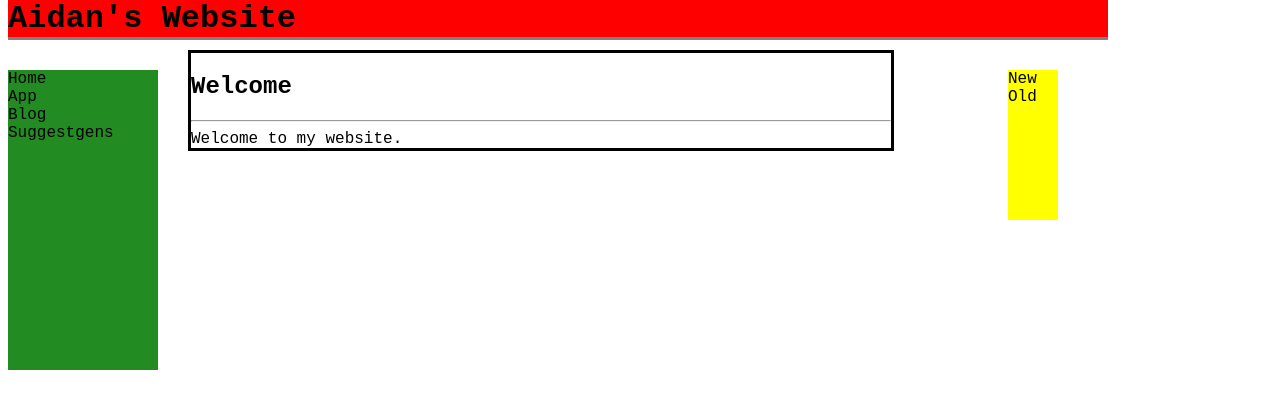
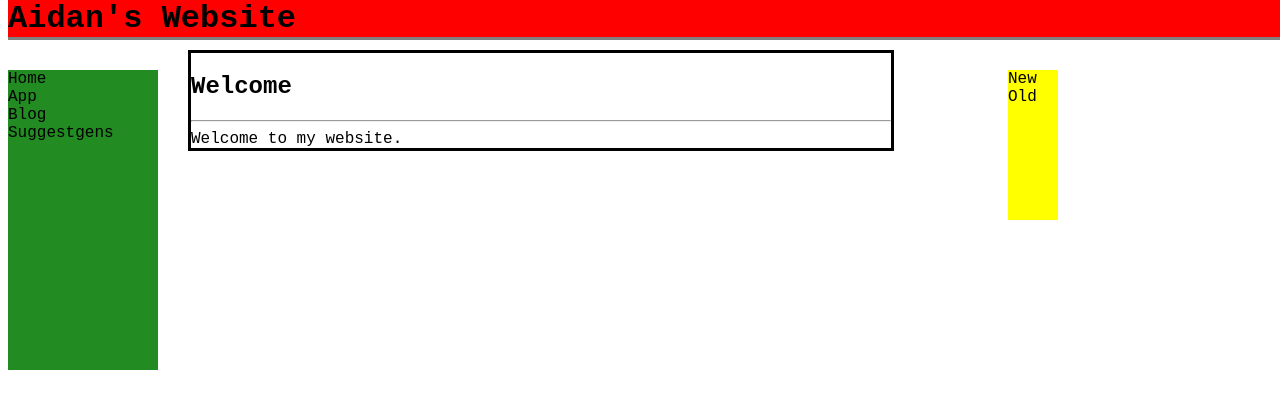
Before and after one commit to Richienb/aidan, a plain HTML site: page index.html in a window 1280 px wide. Drawn offline with Linux system fonts and the light colour scheme.

Commit message:
Update index.html

```diff
--- a/index.html
+++ b/index.html
@@ -16,7 +16,7 @@
     margin:0px;
     position:fixed;
     top:0px;
-    width:1100px;
+    width:1400px;
   }
 .menu {
   background-color:#228B22;
```
